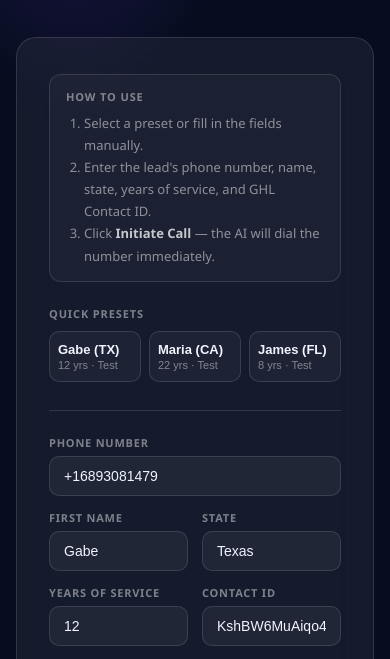
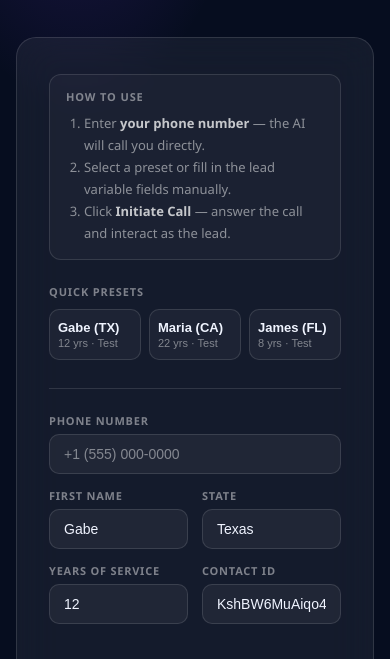
Before and after one commit to gabegtrrz/emily-call-launcher, a plain HTML site: page index.html in a window 390 px wide. Shown: the part 166-825 px from the top of the page. Drawn offline with Linux system fonts and the light colour scheme.

Commit message:
Clear phone default, update instructions for tester flow

```diff
--- a/index.html
+++ b/index.html
@@ -280,9 +280,9 @@
   <div class="instructions">
     <p class="instructions-title">How to use</p>
     <ol>
-      <li>Select a preset or fill in the fields manually.</li>
-      <li>Enter the lead's phone number, name, state, years of service, and GHL Contact ID.</li>
-      <li>Click <strong>Initiate Call</strong> — the AI will dial the number immediately.</li>
+      <li>Enter <strong>your phone number</strong> — the AI will call you directly.</li>
+      <li>Select a preset or fill in the lead variable fields manually.</li>
+      <li>Click <strong>Initiate Call</strong> — answer the call and interact as the lead.</li>
     </ol>
   </div>
 
@@ -310,7 +310,7 @@
     <div class="form-grid">
       <div class="field-full">
         <label for="phone">Phone Number</label>
-        <input id="phone" type="tel" placeholder="+16893081479" value="+16893081479" required />
+        <input id="phone" type="tel" placeholder="+1 (555) 000-0000" required />
       </div>
       <div>
         <label for="first_name">First Name</label>
```
